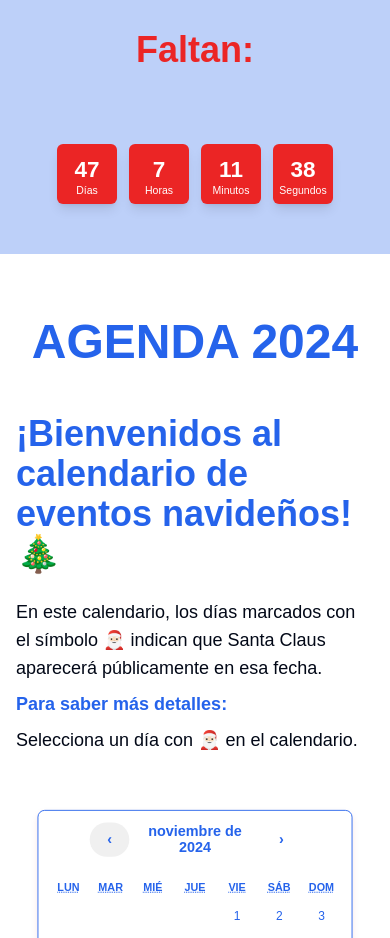
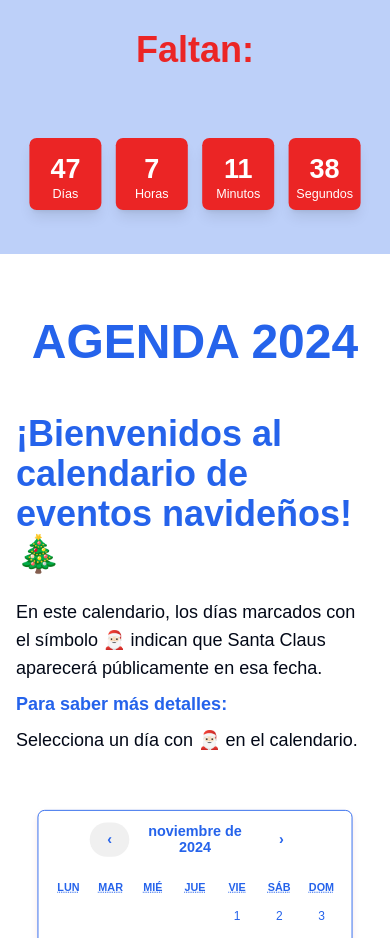
Before and after one commit to JanteWinkel/Santa-Web, a Next.js app: page / in a window 390 px wide. Shown: the part 961-1899 px from the top of the page. Built offline with nearby package versions, Linux system fonts and the light colour scheme.

Commit message:
contador y calendario creo que ahora si listos

```diff
--- a/components/banner-contador.tsx
+++ b/components/banner-contador.tsx
@@ -15,7 +15,7 @@ const BannerContador = () => {
 
             {/* Right Side: Video or Image */}
             <div className="max-w-sm gap-3 my-2 md:max-w-xl md:gap-5 md:my-4">
-                <div className="md:scale-100 scale-75">
+                <div className="md:scale-100 scale-90">
                     <CountdownToChristmas />
                 </div>
             </div>
```
